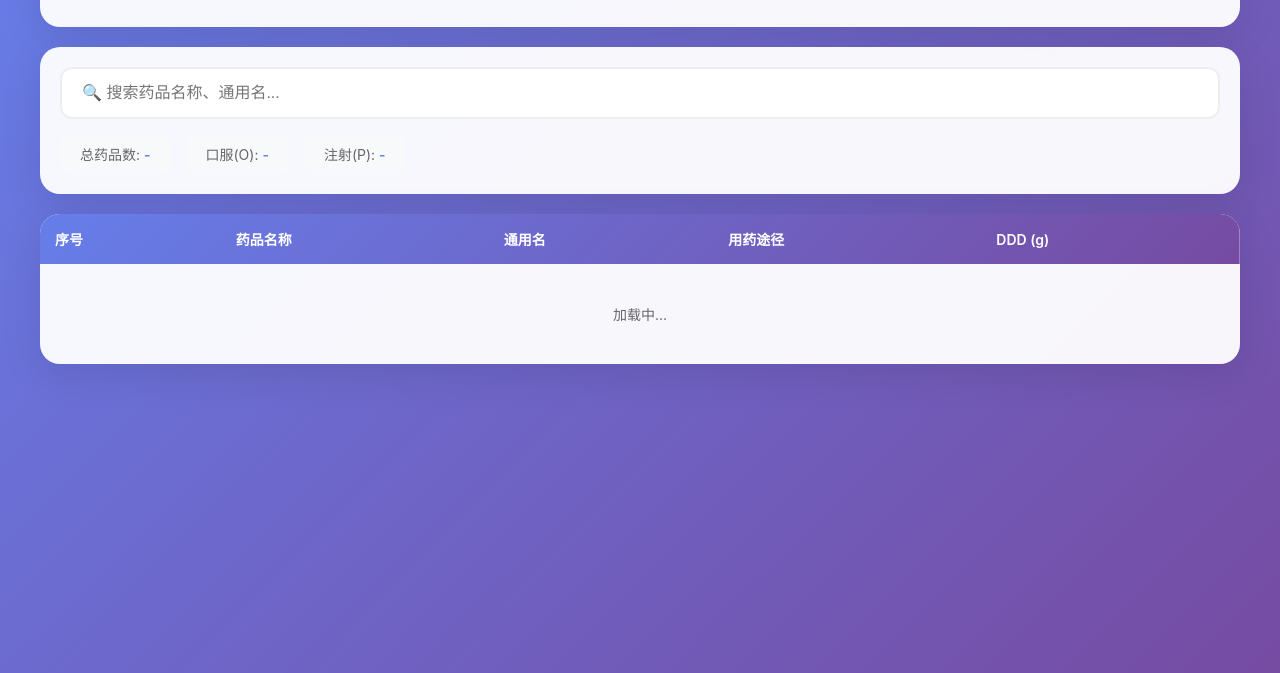
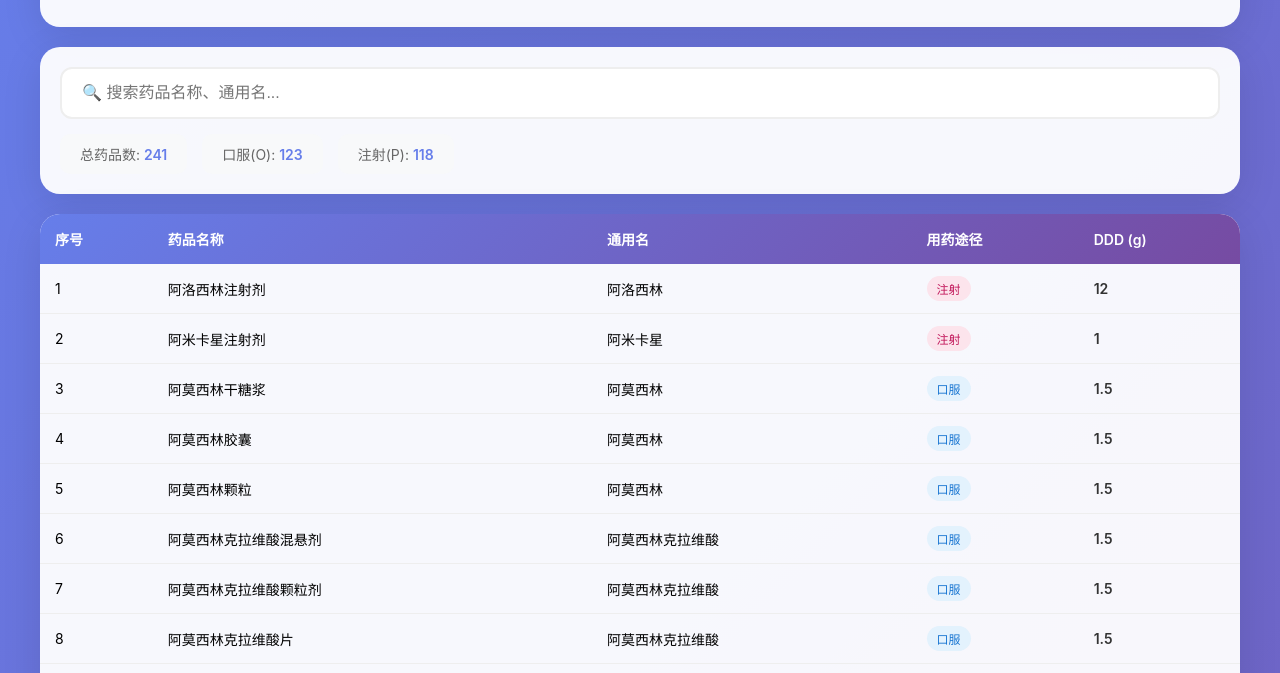
Before and after one commit to sonic86420/ddd-data, a plain HTML site: page index.html in a window 1280 px wide. Shown: the part 123-796 px from the top of the page. Drawn offline with Linux system fonts and the light colour scheme.

Commit message:
Fix data loading with retry check

```diff
--- a/index.html
+++ b/index.html
@@ -246,9 +246,17 @@
 
     <script src="data.js"></script>
     <script>
-        // 等待 data.js 加载完成后初始化
-        window.onload = function() {
-            const rawData = typeof DRUG_DATA !== 'undefined' ? DRUG_DATA : [];
+        // 检查数据是否加载
+        function checkData() {
+            if (typeof DRUG_DATA !== 'undefined' && DRUG_DATA.length > 0) {
+                initApp(DRUG_DATA);
+            } else {
+                // 数据未加载，延迟重试
+                setTimeout(checkData, 100);
+            }
+        }
+
+        function initApp(rawData) {
             console.log('Loaded', rawData.length, 'drugs');
 
             let allData = [];
@@ -257,11 +265,6 @@
             const pageSize = 50;
 
             function init() {
-                if (rawData.length === 0) {
-                    document.getElementById('tableBody').innerHTML = '<tr><td colspan="5" class="no-results">数据加载失败，请刷新页面</td></tr>';
-                    return;
-                }
-
                 allData = rawData.map((item, index) => ({
                     ...item,
                     index: index + 1
@@ -309,15 +312,13 @@
                 let html = pageData.map(item => {
                     const isNote = item.ddd.includes('*');
                     const dddDisplay = item.ddd.replace('*', '') + (isNote ? ' <span class="note">*</span>' : '');
-                return \`
-                    <tr>
-                        <td>\${item.index}</td>
-                        <td>\${item.drug}</td>
-                        <td>\${item.generic}</td>
-                        <td><span class="route \${item.route}">\${item.route === 'O' ? '口服' : '注射'}</span></td>
-                        <td class="ddd-value">\${dddDisplay}</td>
-                    </tr>
-                \`;
+                    return '<tr>' +
+                        '<td>' + item.index + '</td>' +
+                        '<td>' + item.drug + '</td>' +
+                        '<td>' + item.generic + '</td>' +
+                        '<td><span class="route ' + item.route + '">' + (item.route === 'O' ? '口服' : '注射') + '</span></td>' +
+                        '<td class="ddd-value">' + dddDisplay + '</td>' +
+                    '</tr>';
                 }).join('');
 
                 tbody.innerHTML = html;
@@ -333,26 +334,29 @@
                     return;
                 }
 
-            let html = \`
-                <button \${currentPage === 1 ? 'disabled' : ''} onclick="goPage(1)">首页</button>
-                <button \${currentPage === 1 ? 'disabled' : ''} onclick="goPage(\${currentPage - 1})">上一页</button>
-                <span>第 \${currentPage} / \${totalPages} 页</span>
-                <button \${currentPage === totalPages ? 'disabled' : ''} onclick="goPage(\${currentPage + 1})">下一页</button>
-                <button \${currentPage === totalPages ? 'disabled' : ''} onclick="goPage(\${totalPages})">末页</button>
-            \`;
+                let html = '<button ' + (currentPage === 1 ? 'disabled' : '') + ' onclick="goPage(1)">首页</button>' +
+                    '<button ' + (currentPage === 1 ? 'disabled' : '') + ' onclick="goPage(' + (currentPage - 1) + ')">上一页</button>' +
+                    '<span>第 ' + currentPage + ' / ' + totalPages + ' 页</span>' +
+                    '<button ' + (currentPage === totalPages ? 'disabled' : '') + ' onclick="goPage(' + (currentPage + 1) + ')">下一页</button>' +
+                    '<button ' + (currentPage === totalPages ? 'disabled' : '') + ' onclick="goPage(' + totalPages + ')">末页</button>';
 
                 pagination.innerHTML = html;
             }
 
-        function goPage(page) {
+            window.goPage = function(page) {
                 currentPage = page;
                 renderTable();
                 document.querySelector('.table-container').scrollIntoView({ behavior: 'smooth' });
-        }
+            };
+
+            window.filterData = filterData;
 
             // 初始化
             init();
-        };
+        }
+
+        // 启动检查
+        checkData();
     </script>
 </body>
 </html>
```
Lines whose indentation alone changed are shown as unchanged.
